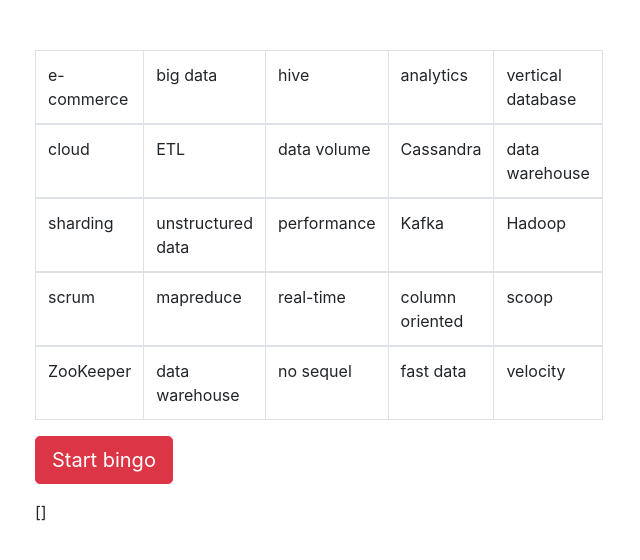
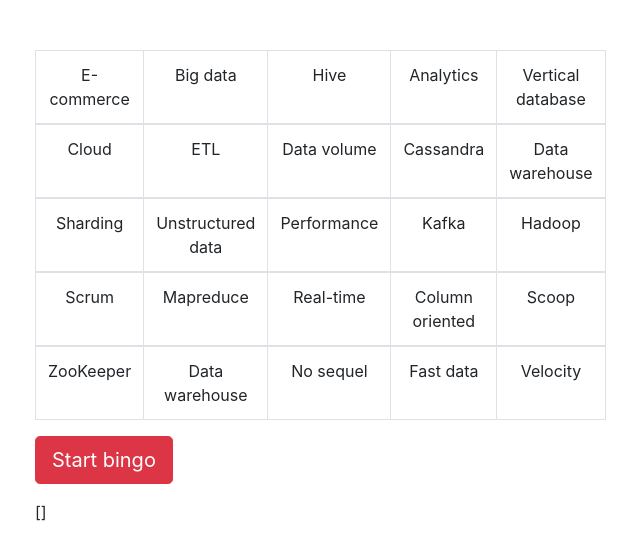
Before and after one commit to syzer/speech-recognition, a website: page index.html in a window 1280 px wide. Shown: the whole page, without its empty margins (50-690 px from the left). Drawn offline with nearby package versions, Linux system fonts and the light colour scheme.

Commit message:
capitalized words in the grid

```diff
--- a/app.css
+++ b/app.css
@@ -9,3 +9,8 @@
 .container {
     margin-top: 50px;
 }
+
+td {
+    height: 50px;
+    overflow: auto;
+}
--- a/app.js
+++ b/app.js
@@ -69,6 +69,7 @@ const binBy = (groupSize, arr) => (arr).reduce((acc, curr, i) => {
 angular
     .module('game', [])
     .controller('BingoCtrl', BingoCtrl)
+    .filter('capitalize', capitalize)
 
 const phrases = _.shuffle([
     'column oriented',
@@ -197,3 +198,10 @@ function BingoCtrl($scope) {
     const isPicked = (word) => _.includes($scope.picked, _.toLower(word))
     $scope.isHighlight = (word) => isPicked(word) ? 'picked' : ''
 }
+
+// http://stackoverflow.com/questions/30207272/capitalize-the-first-letter-of-string-in-angularjs
+function capitalize() {
+    return function(str) {
+        return str.charAt(0).toUpperCase() + str.slice(1)
+    }
+}
--- a/index.html
+++ b/index.html
@@ -12,12 +12,12 @@
         <div class="col-md-6 col-md-offset-3">
             <table class="table table-bordered">
                 <tbody ng-repeat="row in bingoBoard">
-                <tr>
-                    <td ng-class="isHighlight(row[0])">{{row[0]}}</td>
-                    <td ng-class="isHighlight(row[1])">{{row[1]}}</td>
-                    <td ng-class="isHighlight(row[2])">{{row[2]}}</td>
-                    <td ng-class="isHighlight(row[3])">{{row[3]}}</td>
-                    <td ng-class="isHighlight(row[4])">{{row[4]}}</td>
+                <tr class="text-center">
+                    <td ng-class="isHighlight(row[0])">{{row[0] | capitalize}}</td>
+                    <td ng-class="isHighlight(row[1])">{{row[1] | capitalize}}</td>
+                    <td ng-class="isHighlight(row[2])">{{row[2] | capitalize}}</td>
+                    <td ng-class="isHighlight(row[3])">{{row[3] | capitalize}}</td>
+                    <td ng-class="isHighlight(row[4])">{{row[4] | capitalize}}</td>
                 </tr>
                 </tbody>
             </table>
```
